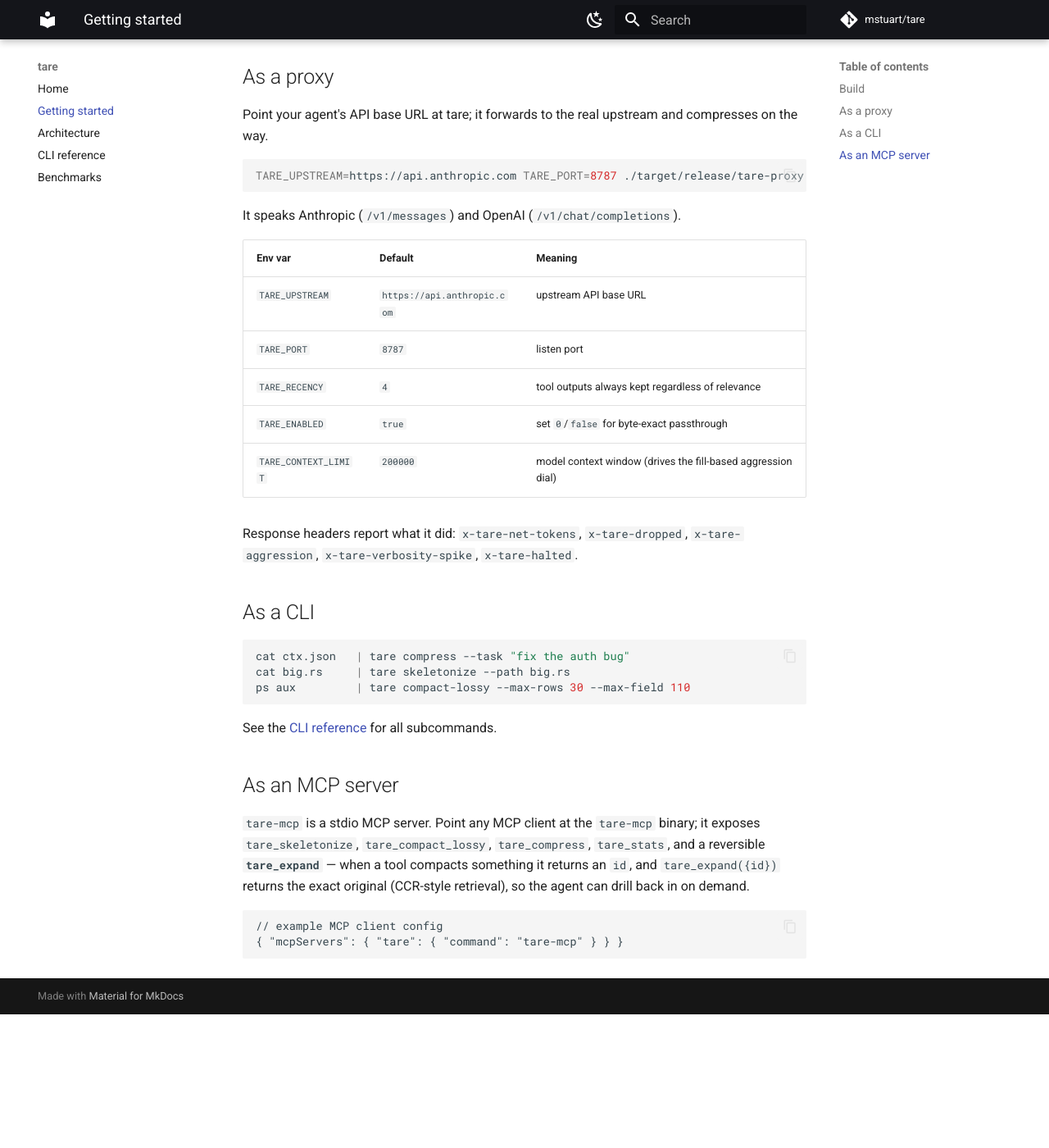
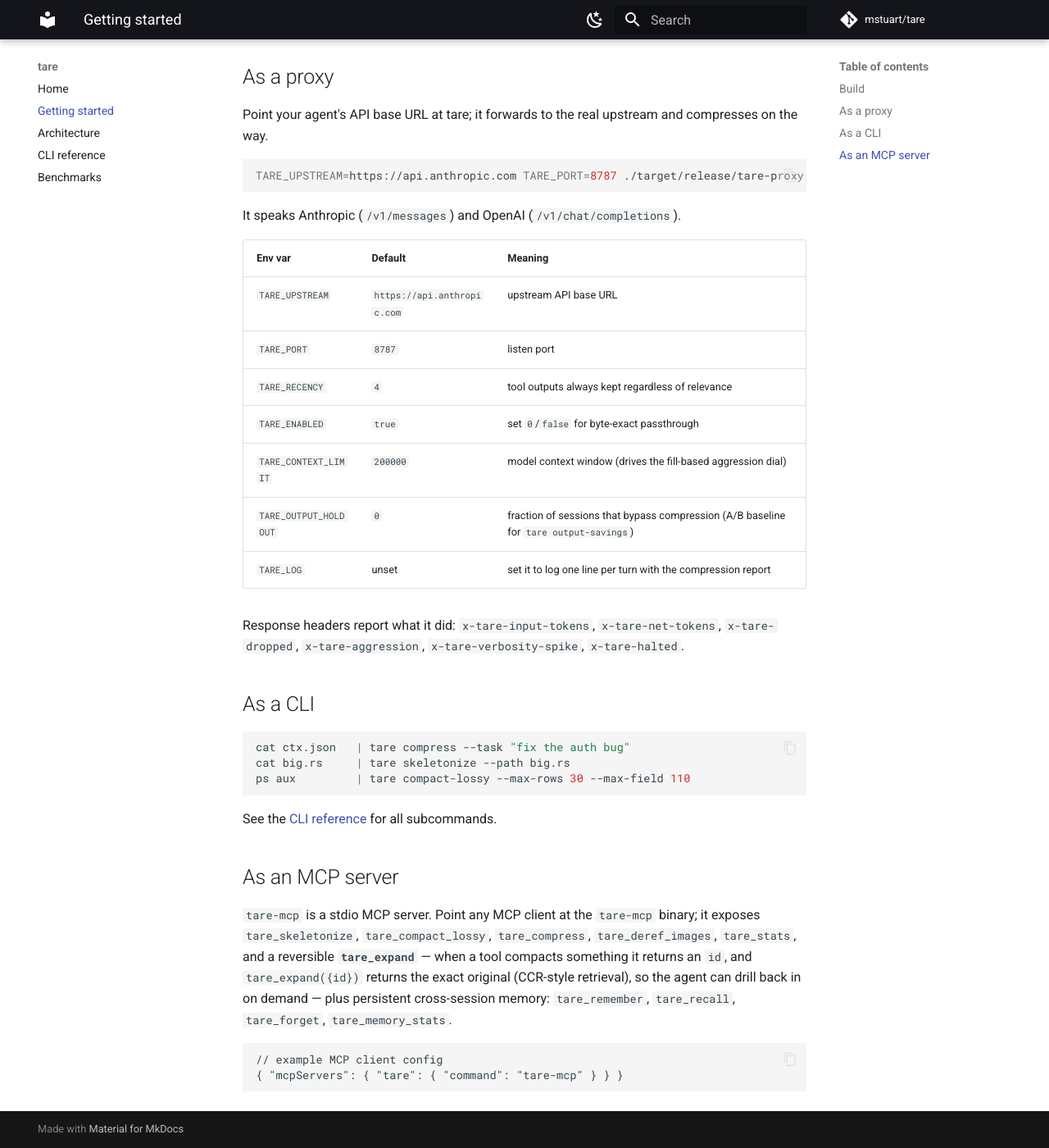
Before and after one commit to mstuart/tare, an MkDocs documentation site: the page built from docs/getting-started.md, in a window 1280 px wide and 1400 px high, scrolled down 500 px. Shown: the whole window at 82% size. Built offline with MkDocs 1.6.1 and Material for MkDocs 9.7.7, drawn with Linux system fonts in a browser that asks for light colours; comment, search, counter and statistics services are not loaded; before the commit the page ends 1737 px from its top, so only the background shows below that.

Commit message:
docs: prime-time pass — confident status, complete env/header/tool references
- README: drop the pre-1.0 badge and hedging status blockquote; rewrite
  Status & limitations around what is verified (228 tests, live smoke,
  local-sidecar deployment model); replace the dead GitHub Pages docs
  badge with the npm badge; document TARE_LOG and the x-tare-input-tokens
  response header; mark crates.io/PyPI availability from v0.2.0
- getting-started: complete MCP tool list (10 tools), add
  TARE_OUTPUT_HOLDOUT and TARE_LOG rows, add x-tare-input-tokens
- llms.txt: full CLI/MCP/Python/npm surface, 9 skeletonizer languages
- CONTRIBUTING: add tare-mcp, tare-memory, tare-py to the layout

````diff
--- a/docs/getting-started.md
+++ b/docs/getting-started.md
@@ -38,9 +38,11 @@ It speaks Anthropic (`/v1/messages`) and OpenAI (`/v1/chat/completions`).
 | `TARE_RECENCY` | `4` | tool outputs always kept regardless of relevance |
 | `TARE_ENABLED` | `true` | set `0`/`false` for byte-exact passthrough |
 | `TARE_CONTEXT_LIMIT` | `200000` | model context window (drives the fill-based aggression dial) |
+| `TARE_OUTPUT_HOLDOUT` | `0` | fraction of sessions that bypass compression (A/B baseline for `tare output-savings`) |
+| `TARE_LOG` | unset | set it to log one line per turn with the compression report |
 
-Response headers report what it did: `x-tare-net-tokens`, `x-tare-dropped`, `x-tare-aggression`,
-`x-tare-verbosity-spike`, `x-tare-halted`.
+Response headers report what it did: `x-tare-input-tokens`, `x-tare-net-tokens`, `x-tare-dropped`,
+`x-tare-aggression`, `x-tare-verbosity-spike`, `x-tare-halted`.
 
 ## As a CLI
 
@@ -55,9 +57,11 @@ See the [CLI reference](cli.md) for all subcommands.
 ## As an MCP server
 
 `tare-mcp` is a stdio MCP server. Point any MCP client at the `tare-mcp` binary; it exposes
-`tare_skeletonize`, `tare_compact_lossy`, `tare_compress`, `tare_stats`, and a reversible
-**`tare_expand`** — when a tool compacts something it returns an `id`, and `tare_expand({id})` returns
-the exact original (CCR-style retrieval), so the agent can drill back in on demand.
+`tare_skeletonize`, `tare_compact_lossy`, `tare_compress`, `tare_deref_images`, `tare_stats`, and a
+reversible **`tare_expand`** — when a tool compacts something it returns an `id`, and
+`tare_expand({id})` returns the exact original (CCR-style retrieval), so the agent can drill back in
+on demand — plus persistent cross-session memory: `tare_remember`, `tare_recall`, `tare_forget`,
+`tare_memory_stats`.
 
 ```jsonc
 // example MCP client config
````
Also changed, not shown: CONTRIBUTING.md (+3 -0 lines), README.md (+27 -24 lines), llms.txt (+13 -4 lines).
